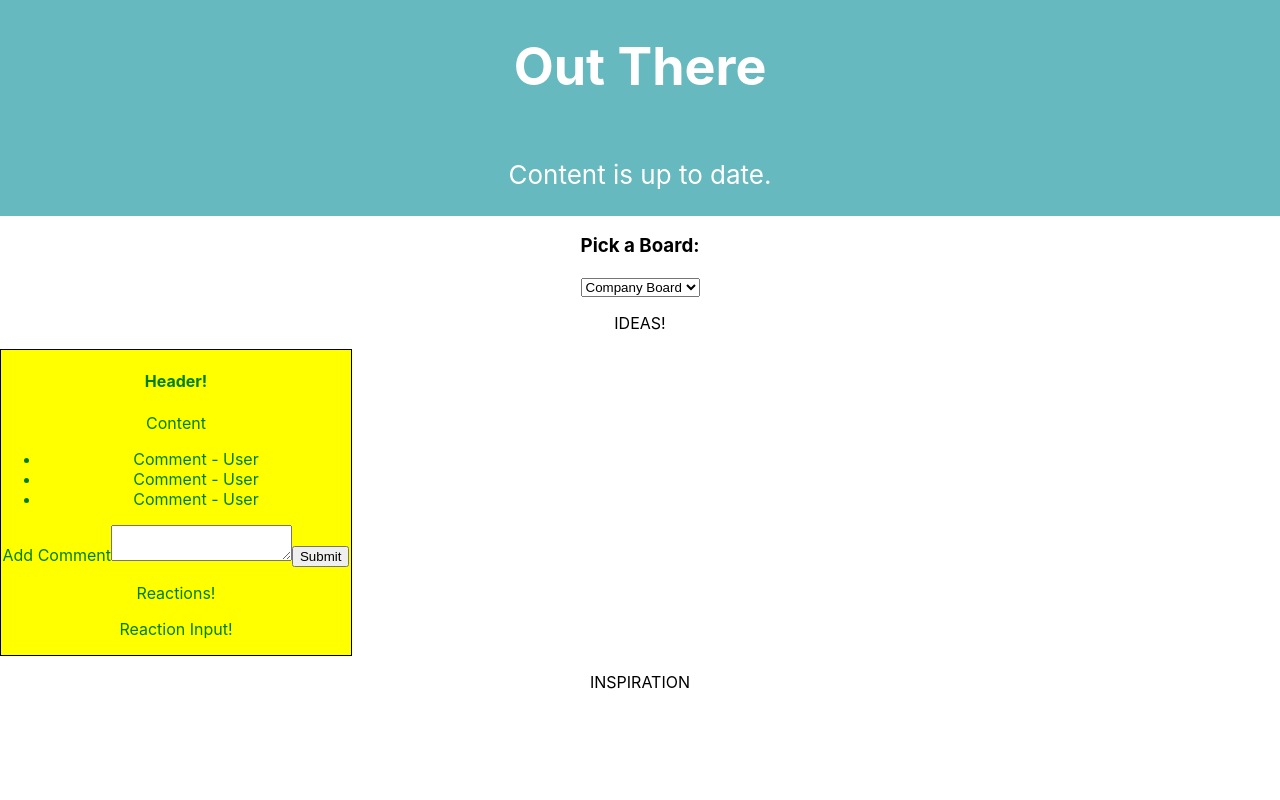
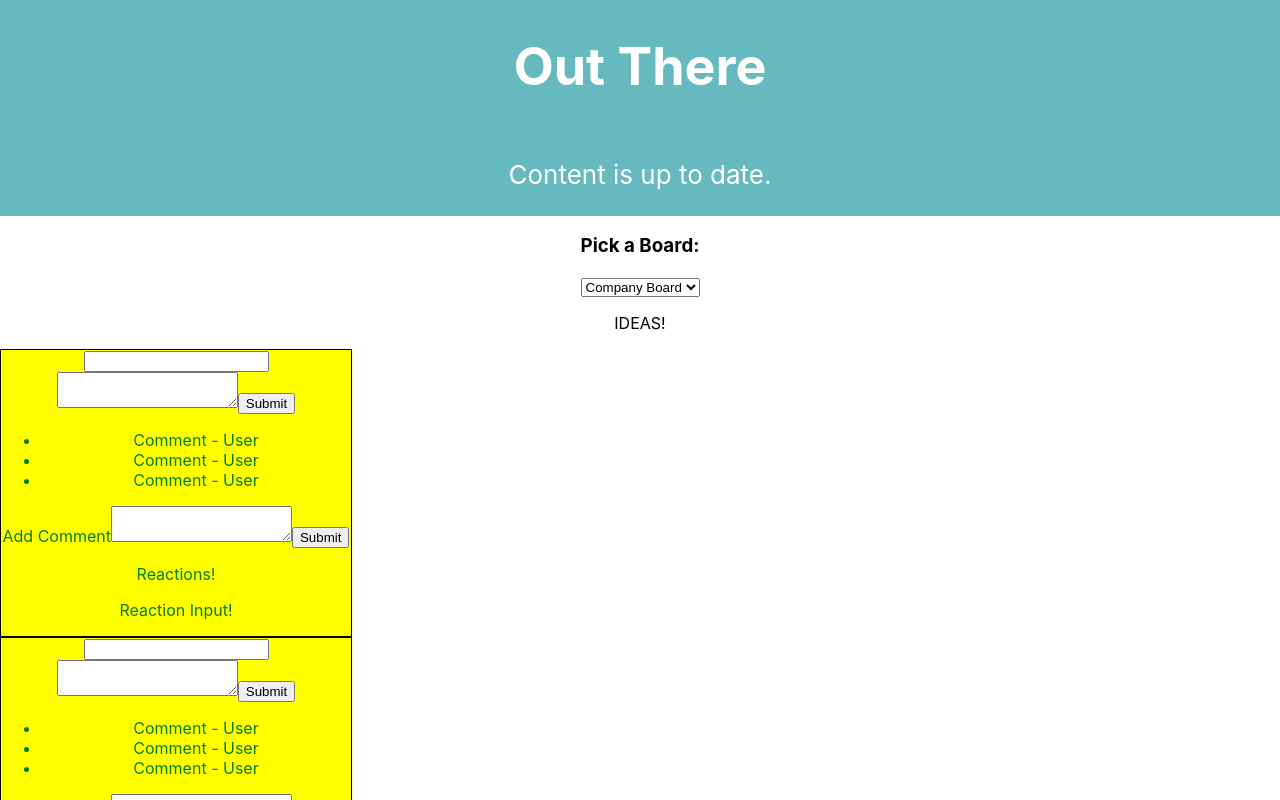
Before and after one commit to swgoodman/out-there, a React (Create React App) app: page / in a window 1280 px wide. Shown: the top 800 px of the page. Built offline with nearby package versions, Linux system fonts and the light colour scheme.

Commit message:
Created Idea input

```diff
--- a/src/components/idea.js
+++ b/src/components/idea.js
@@ -1,12 +1,52 @@
-import React from 'react'
+import React, { Component } from 'react'
 
-const Idea = () => {
-      return (
-        <div>
-          <h4>Header!</h4>
-          <p>Content</p>
-        </div>
-      );
+class Idea extends Component {
+
+
+    constructor() {
+      super();
+
+      this.state = {
+        header: '',
+        body: ''
+      };
+    }
+
+    handleChange = event => {
+      this.setState({
+        [event.target.name]: event.target.value
+      })
+    }
+
+    handleSubmit = event => {
+      event.preventDefault();
+      this.props.addComment(this.state)
+      this.setState({
+        header: '',
+        body: ''
+      });
+    }
+
+      render() {
+        return (
+         <div>
+            <form onSubmit={this.handleSubmit}>
+              <input
+                type="text"
+                name="header"
+                value={this.state.header}
+                onChange={this.handleChange} />
+              <textarea
+                type="text"
+                name="body"
+                value={this.state.body}
+                onChange={this.handleChange}
+                 />
+              <input type="submit" />
+            </form>
+          </div>
+        );
+      }
 
 }
 
--- a/src/containers/boardContainer.js
+++ b/src/containers/boardContainer.js
@@ -54,6 +54,7 @@ class Board extends Component {
           <BoardFilter boards={this.state.boards}/>
           <p>IDEAS!</p>
           <IdeaContainers />
+          <IdeaContainers />
         </div>
       );
     }
```
